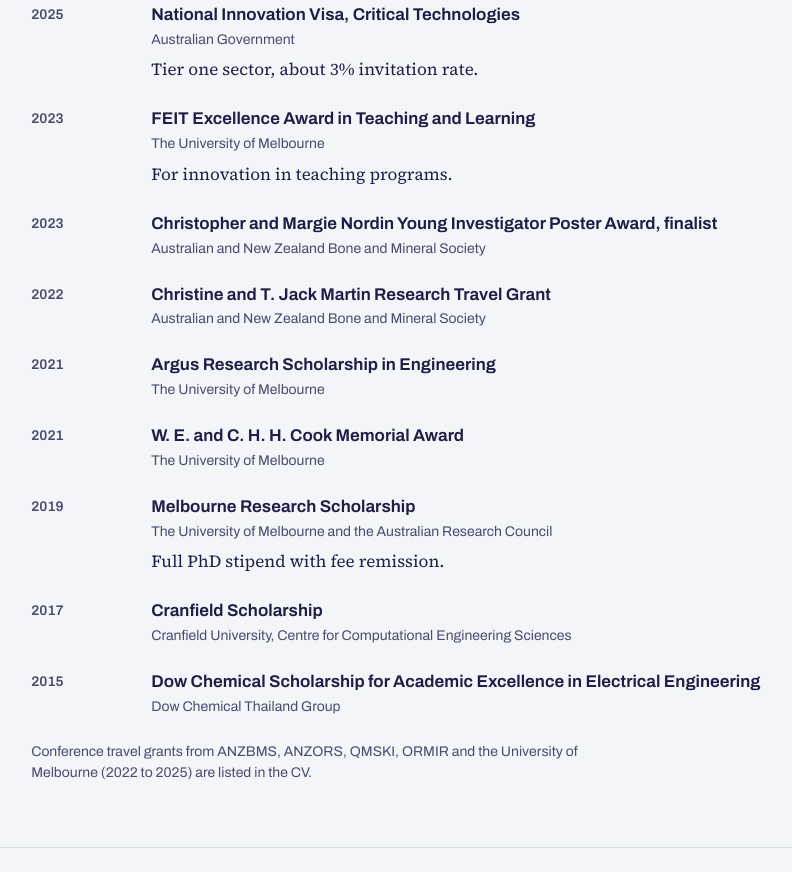
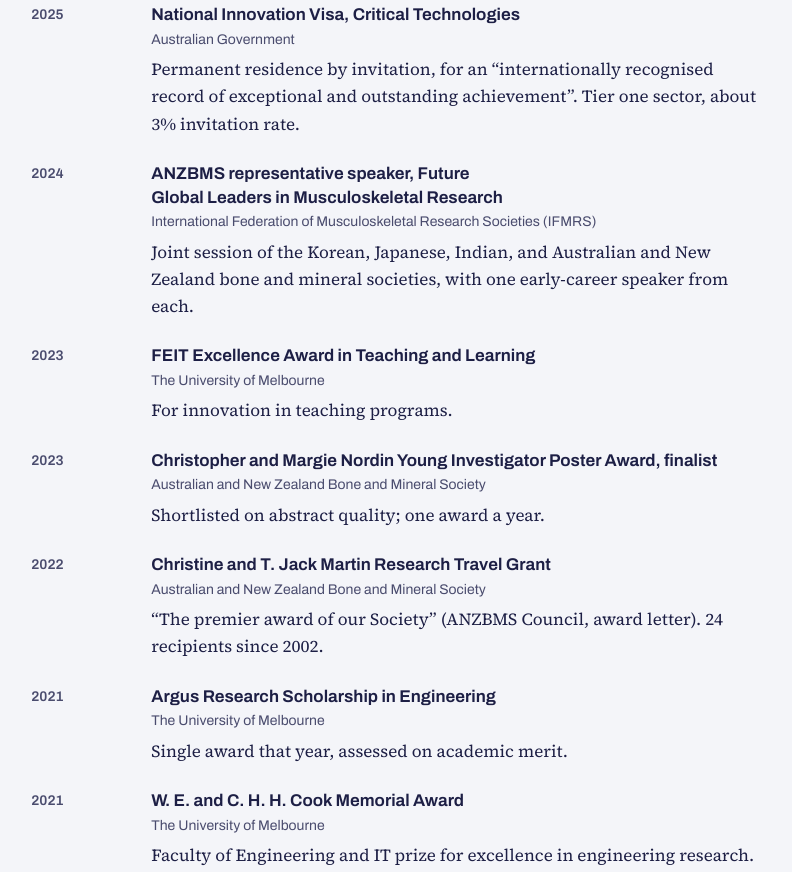
Before and after one commit to PDurongbhan/dpholpat.com, a plain HTML site: page index.html in a window 1280 px wide. Shown: the part 6875-7747 px from the top of the page, without its empty margins (324-1116 px from the left). Drawn offline with Linux system fonts and the light colour scheme.

Commit message:
Awards: say what each award is (Martin grant, Future Global Leaders, Nordin, Argus, Cook)
Co-Authored-By: Claude Opus 5.5 <noreply@anthropic.com>
Claude-Session: https://claude.ai/code/session_01HfzrFq8J1cyqh1oPS2zbhY

```diff
--- a/index.html
+++ b/index.html
@@ -571,17 +571,18 @@ footer {
   <h2 id="h-awards">Awards</h2>
   <div class="body">
     <ol class="rows">
-      <li><span class="when">2025</span><div><h3>National Innovation Visa, Critical Technologies</h3><p class="place">Australian Government</p><p class="desc">Tier one sector, about 3% invitation rate.</p></div></li>
+      <li><span class="when">2025</span><div><h3>National Innovation Visa, Critical Technologies</h3><p class="place">Australian Government</p><p class="desc">Permanent residence by invitation, for an “internationally recognised record of exceptional and outstanding achievement”. Tier one sector, about 3% invitation rate.</p></div></li>
+      <li><span class="when">2024</span><div><h3>ANZBMS representative speaker, Future Global Leaders in Musculoskeletal Research</h3><p class="place">International Federation of Musculoskeletal Research Societies (IFMRS)</p><p class="desc">Joint session of the Korean, Japanese, Indian, and Australian and New Zealand bone and mineral societies, with one early-career speaker from each.</p></div></li>
       <li><span class="when">2023</span><div><h3>FEIT Excellence Award in Teaching and Learning</h3><p class="place">The University of Melbourne</p><p class="desc">For innovation in teaching programs.</p></div></li>
-      <li><span class="when">2023</span><div><h3>Christopher and Margie Nordin Young Investigator Poster Award, finalist</h3><p class="place">Australian and New Zealand Bone and Mineral Society</p></div></li>
-      <li><span class="when">2022</span><div><h3>Christine and T. Jack Martin Research Travel Grant</h3><p class="place">Australian and New Zealand Bone and Mineral Society</p></div></li>
-      <li><span class="when">2021</span><div><h3>Argus Research Scholarship in Engineering</h3><p class="place">The University of Melbourne</p></div></li>
-      <li><span class="when">2021</span><div><h3>W. E. and C. H. H. Cook Memorial Award</h3><p class="place">The University of Melbourne</p></div></li>
+      <li><span class="when">2023</span><div><h3>Christopher and Margie Nordin Young Investigator Poster Award, finalist</h3><p class="place">Australian and New Zealand Bone and Mineral Society</p><p class="desc">Shortlisted on abstract quality; one award a year.</p></div></li>
+      <li><span class="when">2022</span><div><h3>Christine and T. Jack Martin Research Travel Grant</h3><p class="place">Australian and New Zealand Bone and Mineral Society</p><p class="desc">“The premier award of our Society” (ANZBMS Council, award letter). 24 recipients since 2002.</p></div></li>
+      <li><span class="when">2021</span><div><h3>Argus Research Scholarship in Engineering</h3><p class="place">The University of Melbourne</p><p class="desc">Single award that year, assessed on academic merit.</p></div></li>
+      <li><span class="when">2021</span><div><h3>W. E. and C. H. H. Cook Memorial Award</h3><p class="place">The University of Melbourne</p><p class="desc">Faculty of Engineering and IT prize for excellence in engineering research.</p></div></li>
       <li><span class="when">2019</span><div><h3>Melbourne Research Scholarship</h3><p class="place">The University of Melbourne and the Australian Research Council</p><p class="desc">Full PhD stipend with fee remission.</p></div></li>
       <li><span class="when">2017</span><div><h3>Cranfield Scholarship</h3><p class="place">Cranfield University, Centre for Computational Engineering Sciences</p></div></li>
       <li><span class="when">2015</span><div><h3>Dow Chemical Scholarship for Academic Excellence in Electrical Engineering</h3><p class="place">Dow Chemical Thailand Group</p></div></li>
     </ol>
-    <p class="note">Conference travel grants from ANZBMS, ANZORS, QMSKI, ORMIR and the University of Melbourne (2022 to 2025) are listed in the CV.</p>
+    <p class="note">Competitive conference travel awards from ANZBMS, ANZORS, QMSKI, ORMIR and the University of Melbourne (2022 to 2025) are listed in the CV.</p>
   </div>
 </section>
 
```
